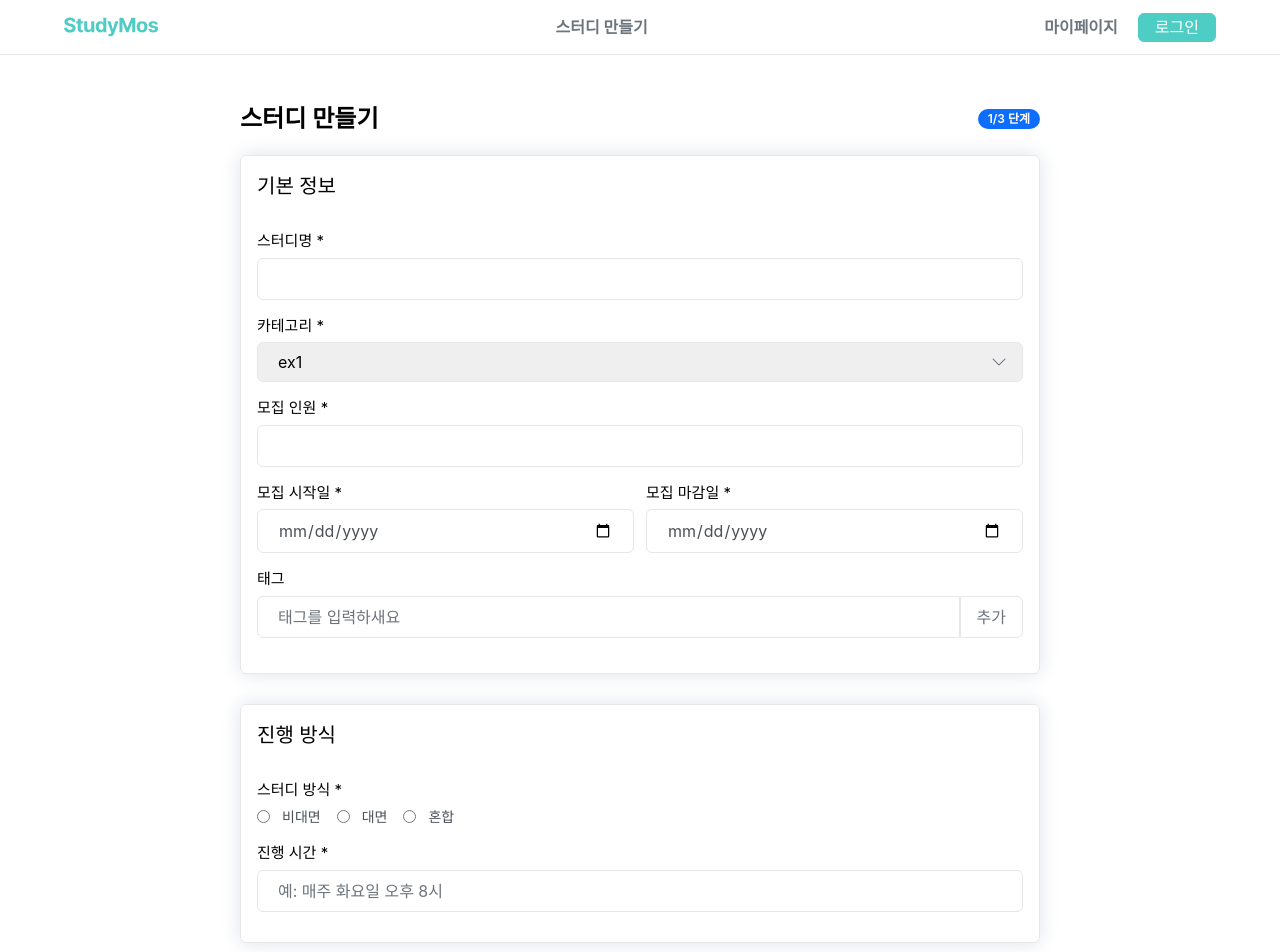
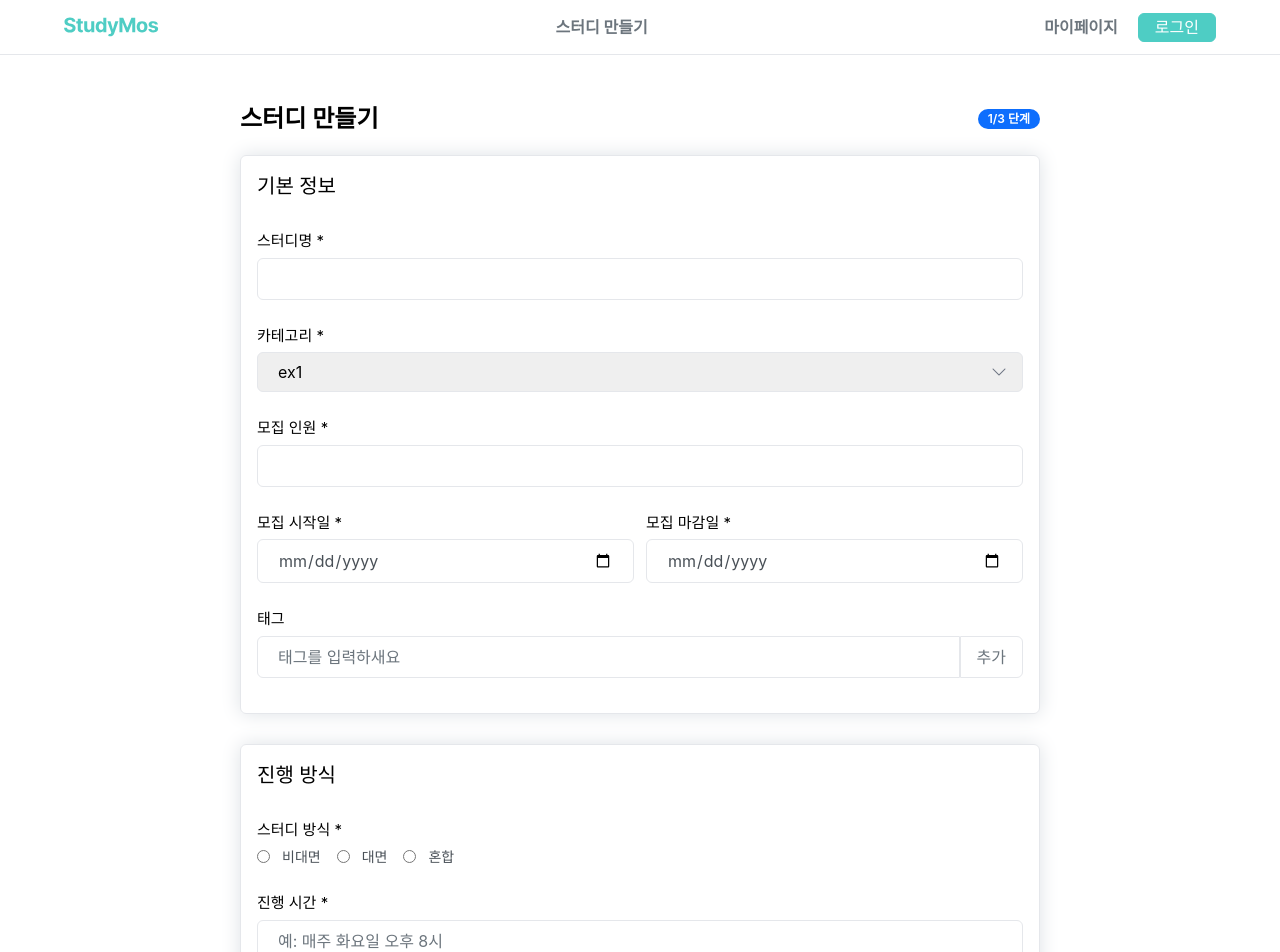
Before and after one commit to project-mos/frontend, a Next.js app: page /create-study in a window 1280 px wide. Shown: the top 952 px of the page. Built offline with nearby package versions, Linux system fonts and the light colour scheme.

Commit message:
💄 [Design]: 에러메세지가 나왔을 때 컴포넌트가 밀리지 않도록 수정

```diff
--- a/src/components/atoms/ErrorMessage.tsx
+++ b/src/components/atoms/ErrorMessage.tsx
@@ -6,7 +6,7 @@ interface ErrorMessageProps {
 }
 const ErrorMessage = ({ children }: ErrorMessageProps) => {
   return (
-    <Typography.P1 className="mt-[-10px] text-[13px] text-mos-coral-500">
+    <Typography.P1 className="mb-[-25px] mt-[-20px] text-[13px] text-mos-coral-500">
       {children}
     </Typography.P1>
   );
--- a/src/features/create-study/components/StudyBasicInfo.tsx
+++ b/src/features/create-study/components/StudyBasicInfo.tsx
@@ -19,7 +19,7 @@ const StudyBasicInfo = () => {
       <Card.Header className="mb-[30px]">
         <Typography.SubTitle1>기본 정보</Typography.SubTitle1>
       </Card.Header>
-      <Card.Content className="flex flex-col gap-[15px]">
+      <Card.Content className="flex flex-col gap-[25px]">
         <LabelInput name="name" label="스터디명" required />
         {errors.name && (
           <ErrorMessage>{errors.name.message as string}</ErrorMessage>
--- a/src/features/create-study/components/StudyDescription.tsx
+++ b/src/features/create-study/components/StudyDescription.tsx
@@ -17,7 +17,7 @@ const StudyDescription = () => {
       <Card.Header className="mb-[30px]">
         <Typography.SubTitle1>스터디 설명</Typography.SubTitle1>
       </Card.Header>
-      <Card.Content className="flex flex-col gap-[15px]">
+      <Card.Content className="flex flex-col gap-[25px]">
         <LabelEditor
           label="스터디 설명"
           name="content"
--- a/src/features/create-study/components/StudyMethod.tsx
+++ b/src/features/create-study/components/StudyMethod.tsx
@@ -21,7 +21,7 @@ const StudyMethod = () => {
       <Card.Header className="mb-[30px]">
         <Typography.SubTitle1>진행 방식</Typography.SubTitle1>
       </Card.Header>
-      <Card.Content className="flex flex-col gap-[15px]">
+      <Card.Content className="flex flex-col gap-[25px]">
         <LabelRadioInput
           name="meetingType"
           label="스터디 방식"
```
